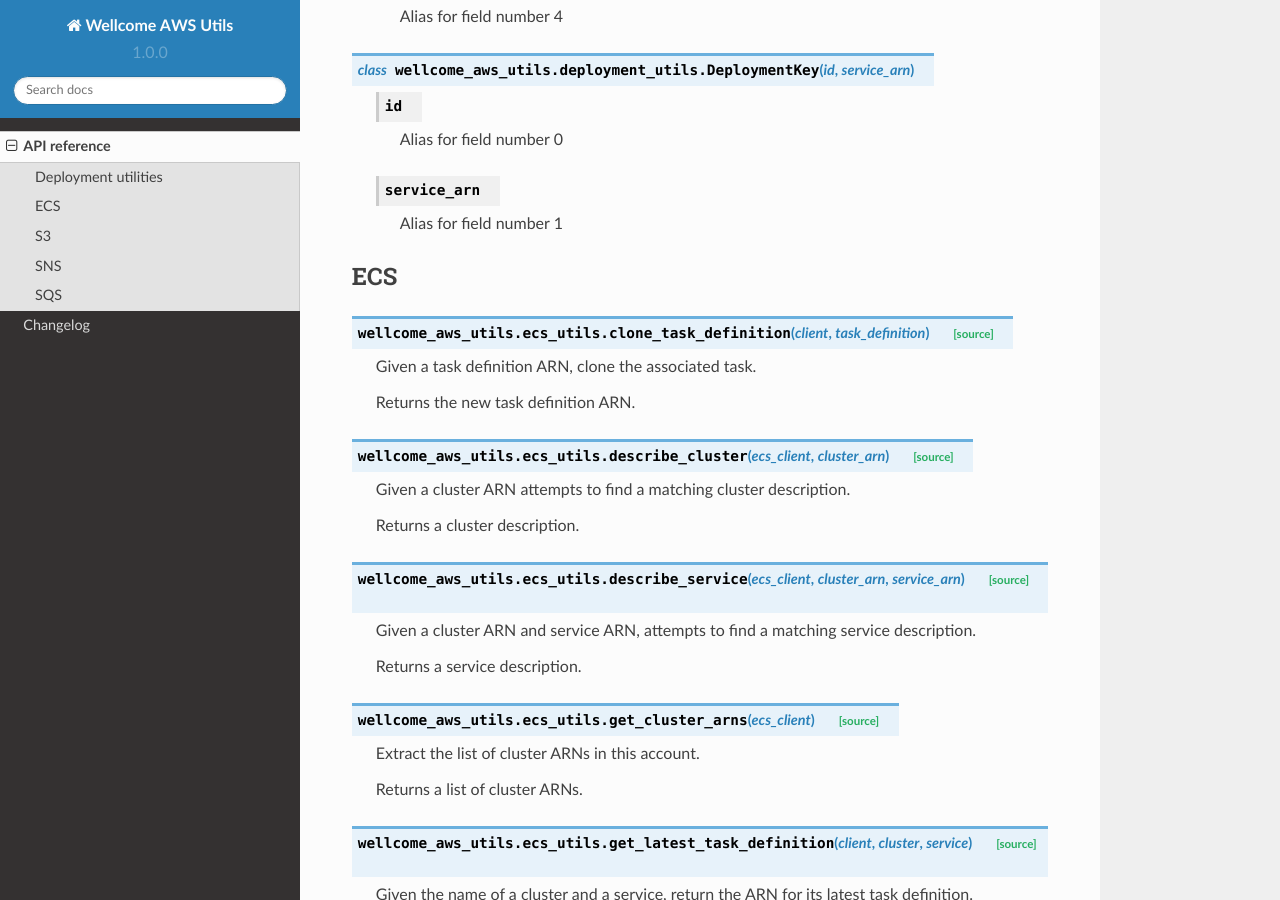
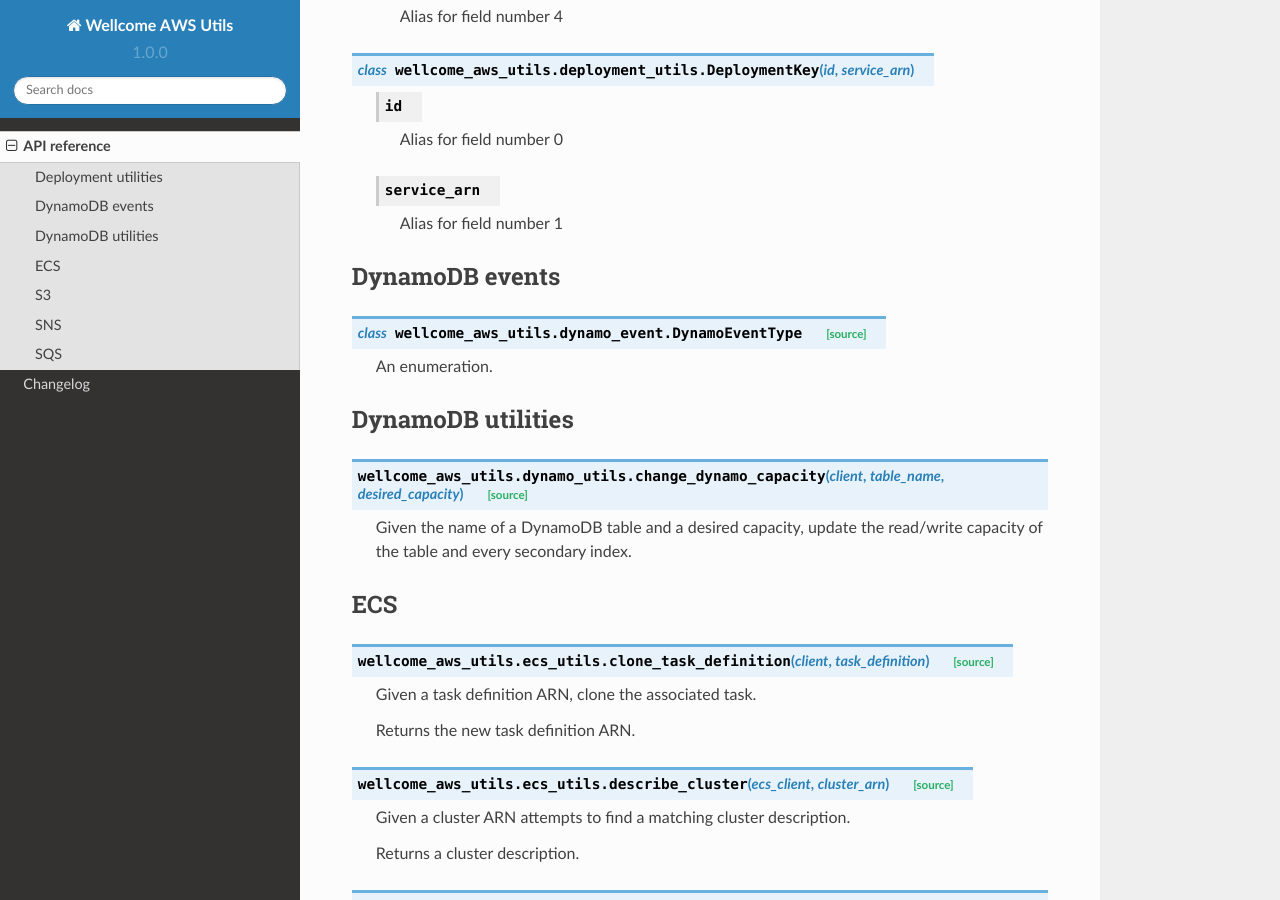
Before and after one commit to wellcomecollection/aws_utils, a Sphinx documentation site: the page built from docs/api.rst, in a window 1280 px wide and 900 px high, scrolled down 688 px. Built offline with Sphinx 7.4.7 and the Read the Docs theme 2.0.0, drawn with Linux system fonts in a browser that asks for light colours.

Commit message:
Fix documentation references

```diff
--- a/docs/api.rst
+++ b/docs/api.rst
@@ -53,6 +53,31 @@
     <code class="descname">service_arn</code><a class="headerlink" href="#wellcome_aws_utils.deployment_utils.DeploymentKey.service_arn" title="Permalink to this definition">¶</a></dt>
     <dd><p>Alias for field number 1</p>
     </dd></dl>
+    </dd></dl>
+
+DynamoDB events
+***************
+
+.. raw:: html
+
+    <span id="dynamodb-events"></span>
+    <dl class="class">
+    <dt id="wellcome_aws_utils.dynamo_event.DynamoEventType">
+    <em class="property">class </em><code class="descclassname">wellcome_aws_utils.dynamo_event.</code><code class="descname">DynamoEventType</code><a class="reference internal" href="_modules/wellcome_aws_utils/dynamo_event.html#DynamoEventType"><span class="viewcode-link">[source]</span></a><a class="headerlink" href="#wellcome_aws_utils.dynamo_event.DynamoEventType" title="Permalink to this definition">¶</a></dt>
+    <dd><p>An enumeration.</p>
+    </dd></dl>
+
+DynamoDB utilities
+******************
+
+.. raw:: html
+
+    <span id="dynamodb-utilities"></span>
+    <dl class="function">
+    <dt id="wellcome_aws_utils.dynamo_utils.change_dynamo_capacity">
+    <code class="descclassname">wellcome_aws_utils.dynamo_utils.</code><code class="descname">change_dynamo_capacity</code><span class="sig-paren">(</span><em>client</em>, <em>table_name</em>, <em>desired_capacity</em><span class="sig-paren">)</span><a class="reference internal" href="_modules/wellcome_aws_utils/dynamo_utils.html#change_dynamo_capacity"><span class="viewcode-link">[source]</span></a><a class="headerlink" href="#wellcome_aws_utils.dynamo_utils.change_dynamo_capacity" title="Permalink to this definition">¶</a></dt>
+    <dd><p>Given the name of a DynamoDB table and a desired capacity, update the
+    read/write capacity of the table and every secondary index.</p>
     </dd></dl>
 
 ECS
```
Also changed, not shown: docs/api_src.rst (+12 -0 lines).
